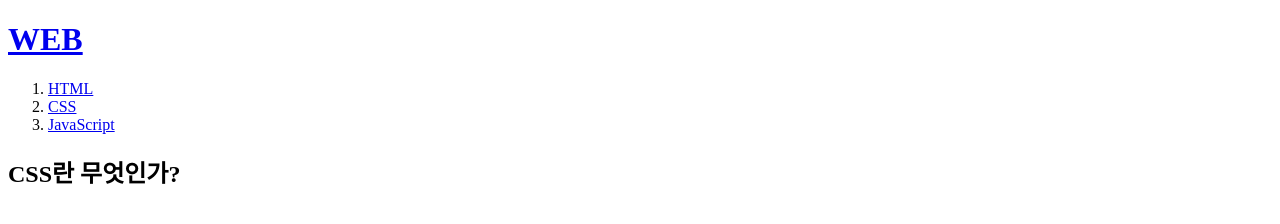
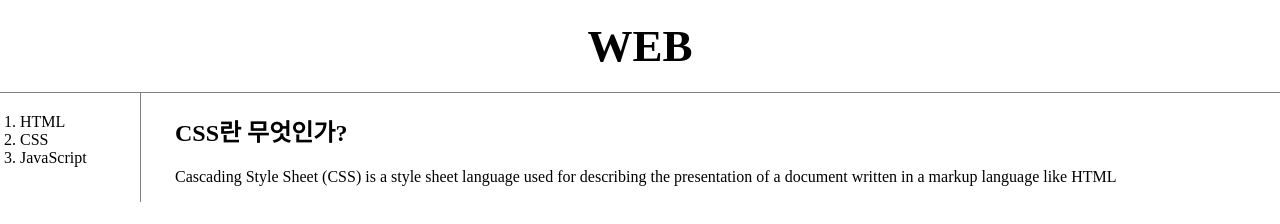
Before and after one commit to nomadcy/sludge, a plain HTML site: page 2.html in a window 1280 px wide. Drawn offline with Linux system fonts and the light colour scheme.

Commit message:
box model, grid test

```diff
--- a/2.html
+++ b/2.html
@@ -2,17 +2,57 @@
 <html lang="en">
   <head>
     <meta charset="UTF-8" />
+    <style>
+      body {
+        margin: 0px;
+      }
+      a {
+        color: black;
+        text-decoration: none;
+      }
+      h1 {
+        font-size: 45px;
+        text-align: center;
+        border-bottom: 1px solid gray;
+        margin: 0px;
+        padding: 20px;
+      }
+      #grid ol {
+        border-right: 1px solid gray;
+        width: 100px;
+        margin: 0px;
+        padding: 20px;
+      }
 
+      #grid {
+        display: grid;
+        grid-template-columns: 150px 1fr;
+      }
+      #article {
+        padding-left: 25px;
+      }
+    </style>
     <title>WEB1 -CSS</title>
   </head>
   <body>
     <h1><a href="index.html">WEB</a></h1>
-    <ol>
-      <li><a href="1.html">HTML</a></li>
-      <li><a href="2.html">CSS</a></li>
-      <li><a href="3.html">JavaScript</a></li>
-    </ol>
-
-    <h2>CSS란 무엇인가?</h2>
+    <div id="grid">
+      <ol>
+        <li><a href="1.html" class="saw">HTML</a></li>
+        <li>
+          <a href="2.html" class="saw" id="active">CSS</a>
+        </li>
+        <li><a href="3.html">JavaScript</a></li>
+      </ol>
+      <div id="article">
+        <h2>CSS란 무엇인가?</h2>
+        <p>
+          Cascading Style Sheet
+          <a href="https://ko.wikipedia.org/wiki/CSS">(CSS)</a> is a style sheet
+          language used for describing the presentation of a document written in
+          a markup language like HTML
+        </p>
+      </div>
+    </div>
   </body>
 </html>
```
